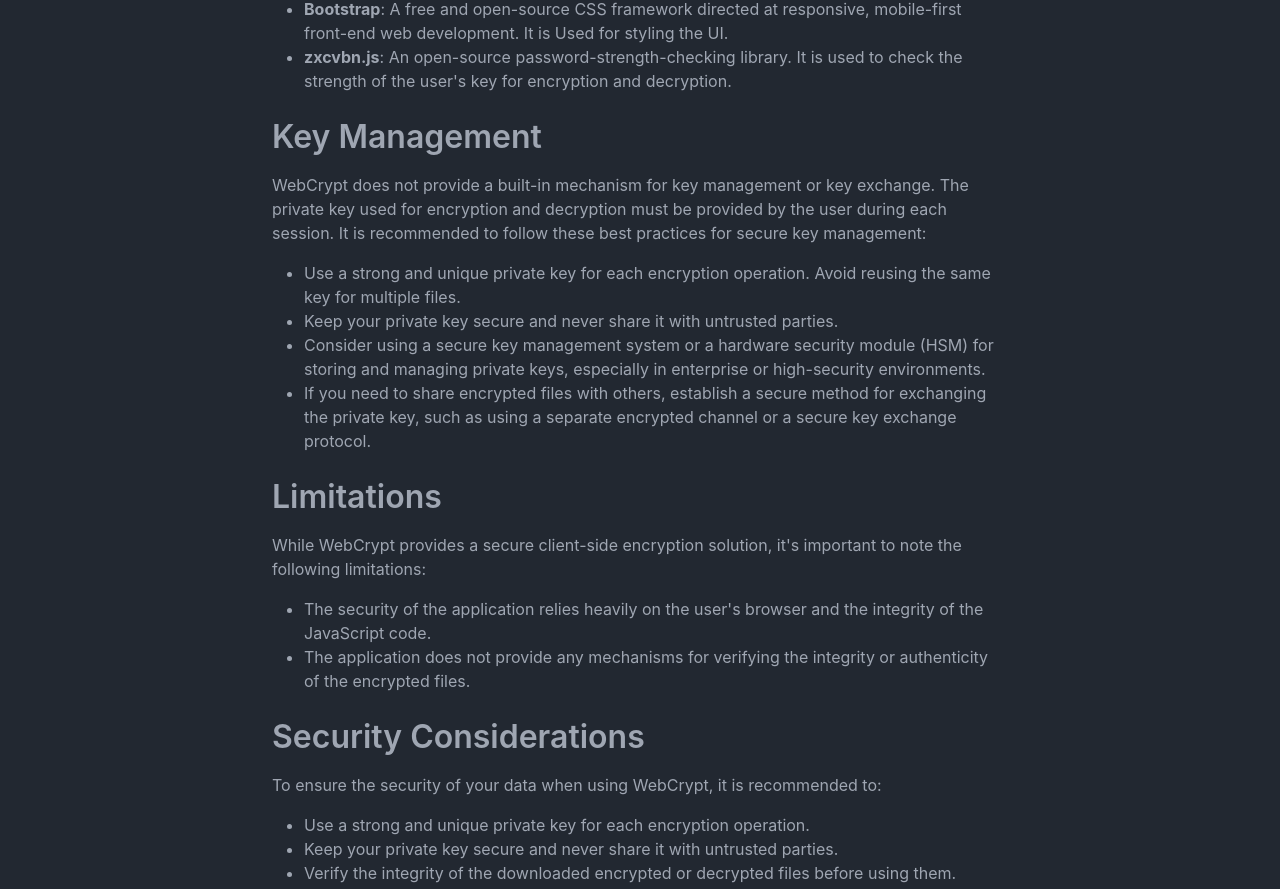
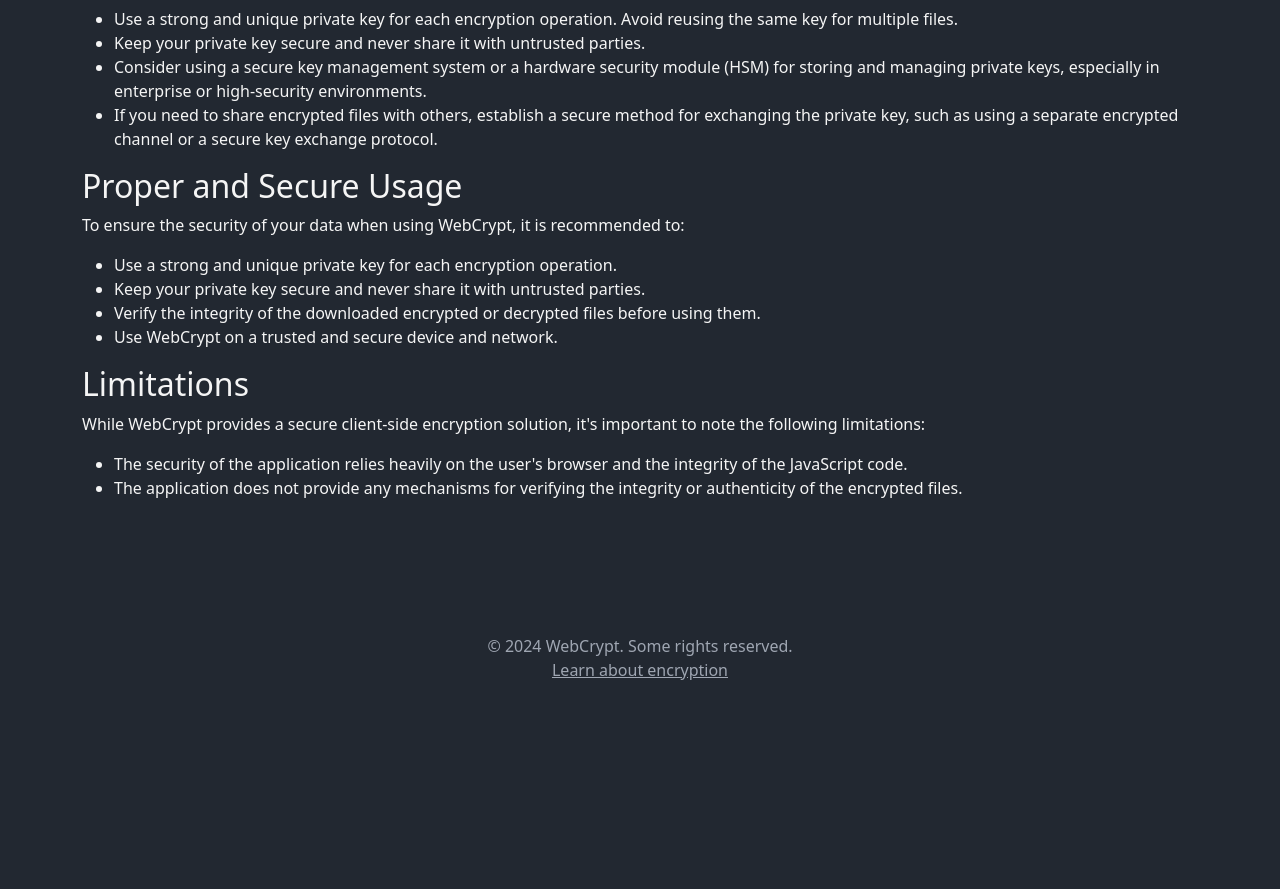
Before and after one commit to Clevis22/WebCrypt, a plain HTML site: page about.html in a window 1280 px wide. Shown: the part 713-1602 px from the top of the page. After the commit the page ends 1405 px from the top, so only its background shows below. Drawn offline with Linux system fonts and the light colour scheme.

Commit message:
Updated readme

```diff
--- a/about.html
+++ b/about.html
@@ -15,35 +15,6 @@
     <meta http-equiv="X-XSS-Protection" content="1; mode=block">
     <meta name="referrer" content="strict-origin-when-cross-origin">
     <meta http-equiv="Strict-Transport-Security" content="max-age=31536000; includeSubDomains; preload">
-  <style>
-      /* Markdown styles */
-      .markdown-body {
-          font-family: -apple-system, BlinkMacSystemFont, "Segoe UI", Helvetica, Arial, sans-serif, "Apple Color Emoji", "Segoe UI Emoji";
-          font-size: 16px;
-          line-height: 1.5;
-          word-wrap: break-word;
-          color: #9FA6B2;
-      }
-
-      .markdown-body h1,
-      .markdown-body h2,
-      .markdown-body h3,
-      .markdown-body h4,
-      .markdown-body h5,
-      .markdown-body h6 {
-          font-weight: 600;
-          line-height: 1.25;
-          margin-top: 24px;
-          margin-bottom: 16px;
-          color: #9FA6B2;
-      }
-
-      .markdown-body p {
-          margin-top: 0;
-          margin-bottom: 16px;
-          color: #9FA6B2;
-      }
-  </style>
 </head>
 <body>
     <!-- Navbar -->
@@ -67,10 +38,9 @@
         </div>
     </nav>
 
+    <!-- Main Content -->
     <div class="container my-5 main-container">
         <h1 class="text-center mb-4">About WebCrypt</h1>
-      <div class="row">
-          <div class="col-md-8 mx-auto">
         <div class="markdown-body">
             <h2>Overview</h2>
             <p>WebCrypt is a client-side file encryption application that utilizes the Web Crypto API to provide secure encryption and decryption of files using a private key. The application is built with JavaScript and runs entirely in the user's browser, ensuring that sensitive data never leaves the client-side.</p>
@@ -84,7 +54,6 @@
                 <li><strong>Web Crypto API</strong>: A browser API that provides cryptographic primitives and utilities for performing various cryptographic operations, including key generation, encryption, and decryption.</li>
                 <li><strong>Bootstrap</strong>: A free and open-source CSS framework directed at responsive, mobile-first front-end web development. It is Used for styling the UI.</li>
                 <li><strong>zxcvbn.js</strong>: An open-source password-strength-checking library. It is used to check the strength of the user's key for encryption and decryption.</li>
-
             </ul>
 
             <h2>Key Management</h2>
@@ -96,36 +65,34 @@
                 <li>If you need to share encrypted files with others, establish a secure method for exchanging the private key, such as using a separate encrypted channel or a secure key exchange protocol.</li>
             </ul>
 
+            <h2>Proper and Secure Usage</h2>
+            <p>To ensure the security of your data when using WebCrypt, it is recommended to:</p>
+            <ul>
+                <li>Use a strong and unique private key for each encryption operation.</li>
+                <li>Keep your private key secure and never share it with untrusted parties.</li>
+                <li>Verify the integrity of the downloaded encrypted or decrypted files before using them.</li>
+                <li>Use WebCrypt on a trusted and secure device and network.</li>
+
+            </ul>
+
             <h2>Limitations</h2>
             <p>While WebCrypt provides a secure client-side encryption solution, it's important to note the following limitations:</p>
             <ul>
                 <li>The security of the application relies heavily on the user's browser and the integrity of the JavaScript code.</li>
                 <li>The application does not provide any mechanisms for verifying the integrity or authenticity of the encrypted files.</li>
             </ul>
-
-                  <h2>Security Considerations</h2>
-                  <p>To ensure the security of your data when using WebCrypt, it is recommended to:</p>
-                  <ul>
-                      <li>Use a strong and unique private key for each encryption operation.</li>
-                      <li>Keep your private key secure and never share it with untrusted parties.</li>
-                      <li>Verify the integrity of the downloaded encrypted or decrypted files before using them.</li>
-                      <li>Use WebCrypt on a trusted and secure device and network.</li>
-                  </ul>
-              </div>
-          </div>
         </div>
     </div>
 
+    <!-- Footer -->
     <footer class="footer">
         <div class="container">
             <span>&copy; 2024 WebCrypt. Some rights reserved.</span>
-          <br><span><a href= "https://www.techtarget.com/searchsecurity/definition/encryption">Learn about encryption</a></span>
+            <br><span><a href="https://www.techtarget.com/searchsecurity/definition/encryption">Learn about encryption</a></span>
         </div>
     </footer>
 
-
+    <!-- Scripts -->
     <script src="bootstrap.bundle.min.js"></script>
-
-
 </body>
 </html>
```
Also changed, not shown: 1 other file. Lines whose indentation alone changed are shown as unchanged.
